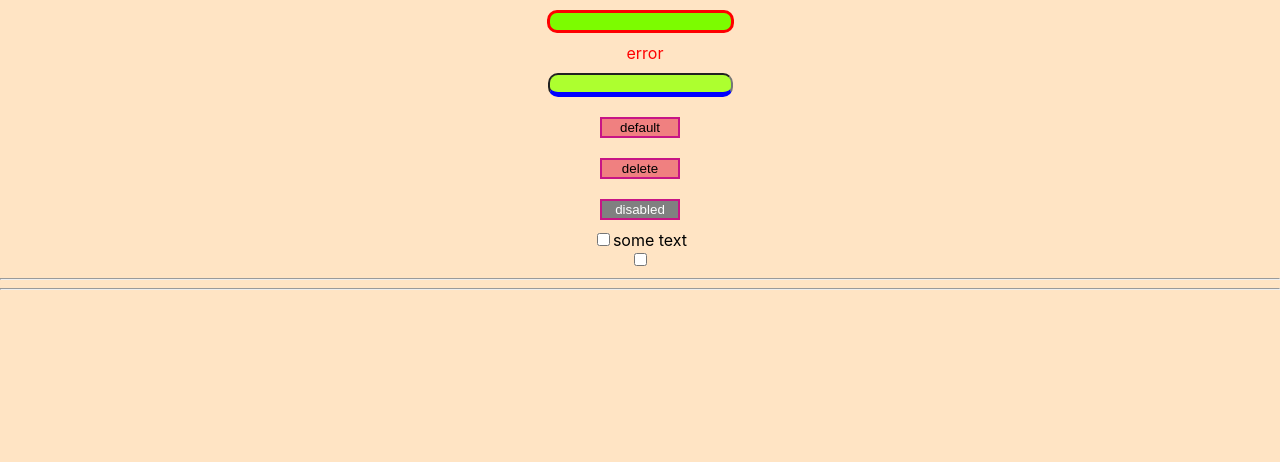
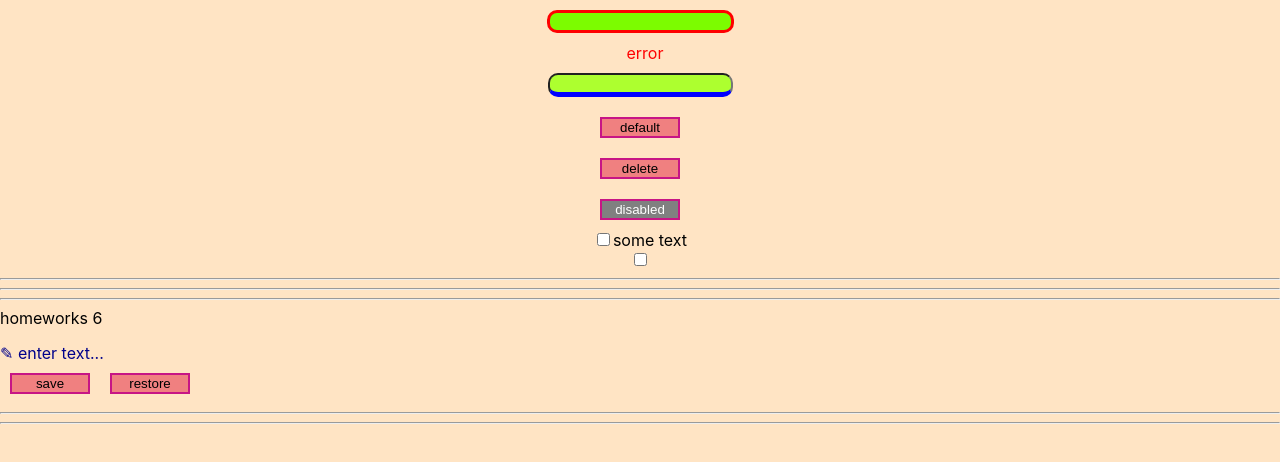
Before and after one commit to ArinaKumeisha/Home_work, a React (Create React App) app: page /#/pre-junior in a window 1280 px wide. Shown: the part 727-1189 px from the top of the page. Built offline with nearby package versions, Linux system fonts and the light colour scheme.

Commit message:
homework_6 scripts

```diff
--- a/src/p1-main/m1-ui/u1-app/App.tsx
+++ b/src/p1-main/m1-ui/u1-app/App.tsx
@@ -16,6 +16,7 @@
             <HW4/>*/}
             <HW5/>
 
+
         </div>
     )
 }
--- a/src/p2-homeworks/h5/pages/PreJunior.tsx
+++ b/src/p2-homeworks/h5/pages/PreJunior.tsx
@@ -3,6 +3,7 @@
 import HW2 from '../../h2/HW2'
 import HW3 from '../../h3/HW3'
 import HW4 from '../../h4/HW4'
+import HW6 from "../../h6/HW6";
 
 function PreJunior() {
     return (
@@ -11,7 +12,7 @@
             <HW2/>
             <HW3/>
             <HW4/>
-            {/*<HW6/>*/}
+            <HW6/>
 
         </div>
     )
--- a/src/p2-homeworks/h6/HW6.tsx
+++ b/src/p2-homeworks/h6/HW6.tsx
@@ -10,7 +10,7 @@
         saveState<string>('editable-span-value', value)
     }
     const restore = () => {
-        // setValue()
+        setValue(restoreState<string>('editable-span-value',''))
     }
 
     return (
--- /dev/null
+++ b/src/p2-homeworks/h6/common/c4-SuperEditableSpan/SuperEditableSpan.module.css
@@ -0,0 +1,6 @@
+.span {
+   display: inline-block;
+    padding-top: 15px;
+    kursor: pointer;
+    color: darkblue;
+}
--- a/src/p2-homeworks/h6/common/c4-SuperEditableSpan/SuperEditableSpan.tsx
+++ b/src/p2-homeworks/h6/common/c4-SuperEditableSpan/SuperEditableSpan.tsx
@@ -1,5 +1,6 @@
 import React, {DetailedHTMLProps, InputHTMLAttributes, HTMLAttributes, useState} from 'react'
 import SuperInputText from '../../../h4/common/c1-SuperInputText/SuperInputText'
+import s from  './SuperEditableSpan.module.css'
 
 // тип пропсов обычного инпута
 type DefaultInputPropsType = DetailedHTMLProps<InputHTMLAttributes<HTMLInputElement>, HTMLInputElement>
@@ -31,22 +32,22 @@
     const {children, onDoubleClick, className, ...restSpanProps} = spanProps || {}
 
     const onEnterCallback = () => {
-        // setEditMode() // выключить editMode при нажатии Enter
+        setEditMode(false) // выключить editMode при нажатии Enter
 
         onEnter && onEnter()
     }
     const onBlurCallback = (e: React.FocusEvent<HTMLInputElement>) => {
-        // setEditMode() // выключить editMode при нажатии за пределами инпута
+        setEditMode(false) // выключить editMode при нажатии за пределами инпута
 
         onBlur && onBlur(e)
     }
     const onDoubleClickCallBack = (e: React.MouseEvent<HTMLSpanElement, MouseEvent>) => {
-        // setEditMode() // включить editMode при двойном клике
+        setEditMode(true) // включить editMode при двойном клике
 
         onDoubleClick && onDoubleClick(e)
     }
 
-    const spanClassName = `${'сделать красивый стиль для спана'} ${className}`
+    const spanClassName = `${s.span} ${className ? className : ''}`
 
     return (
         <>
@@ -67,7 +68,8 @@
                         {...restSpanProps}
                     >
                         {/*если нет захардкодженного текста для спана, то значение инпута*/}
-                        {children || restProps.value}
+                        ✎ {children || restProps.value}
+
                     </span>
                 )
             }
```
